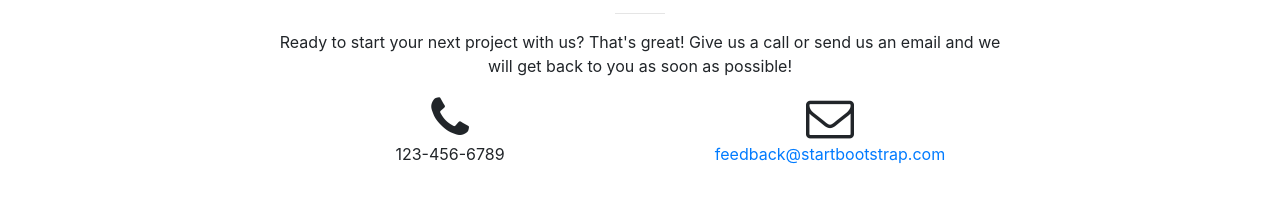
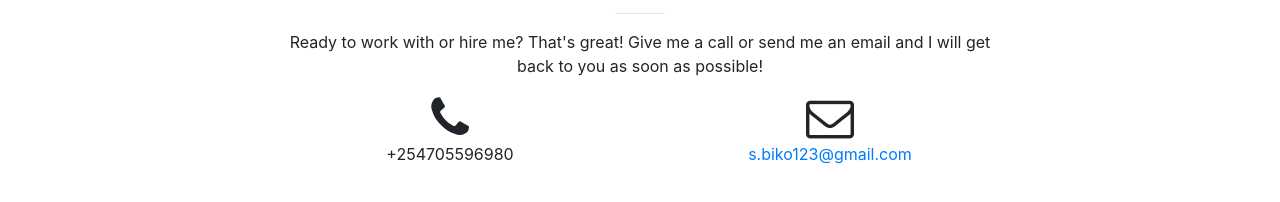
Before and after one commit to bikysteve/bikysteve.github.io, a website with bundled scripts: page index.html in a window 1280 px wide. Shown: the part 2424-2626 px from the top of the page. Built offline with nearby package versions, Linux system fonts and the light colour scheme.

Commit message:
edited other lines ,css

```diff
--- a/index.html
+++ b/index.html
@@ -231,18 +231,18 @@
           <div class="col-lg-8 mx-auto text-center">
             <h2 class="section-heading">Let's Get In Touch!</h2>
             <hr class="primary">
-            <p>Ready to start your next project with us? That's great! Give us a call or send us an email and we will get back to you as soon as possible!</p>
+            <p>Ready to work with or hire me? That's great! Give me a call or send me an email and I will get back to you as soon as possible!</p>
           </div>
         </div>
         <div class="row">
           <div class="col-lg-4 ml-auto text-center">
             <i class="fa fa-phone fa-3x sr-contact"></i>
-            <p>123-456-6789</p>
+            <p>+254705596980</p>
           </div>
           <div class="col-lg-4 mr-auto text-center">
             <i class="fa fa-envelope-o fa-3x sr-contact"></i>
             <p>
-              <a href="mailto:your-email@your-domain.com">feedback@startbootstrap.com</a>
+              <a href="mailto:your-email@your-domain.com">s.biko123@gmail.com</a>
             </p>
           </div>
         </div>
```
